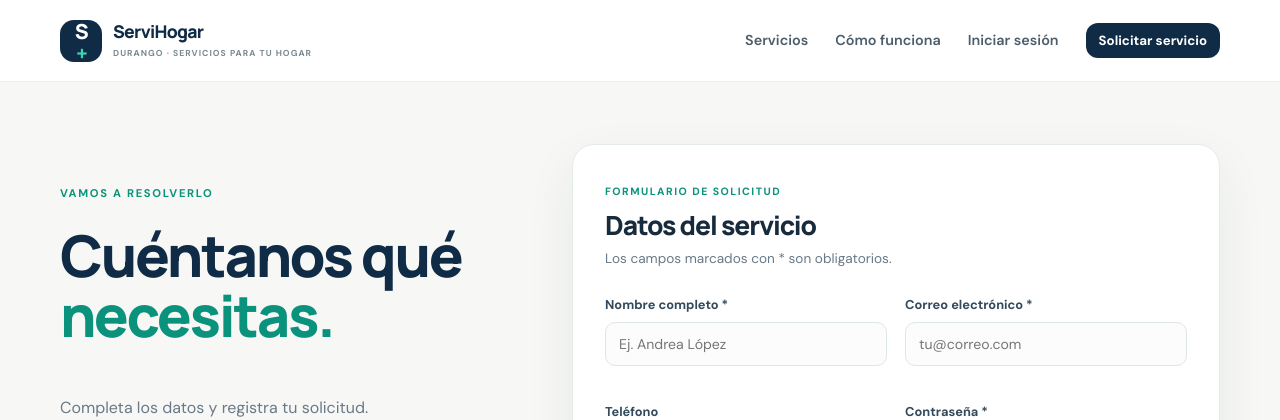
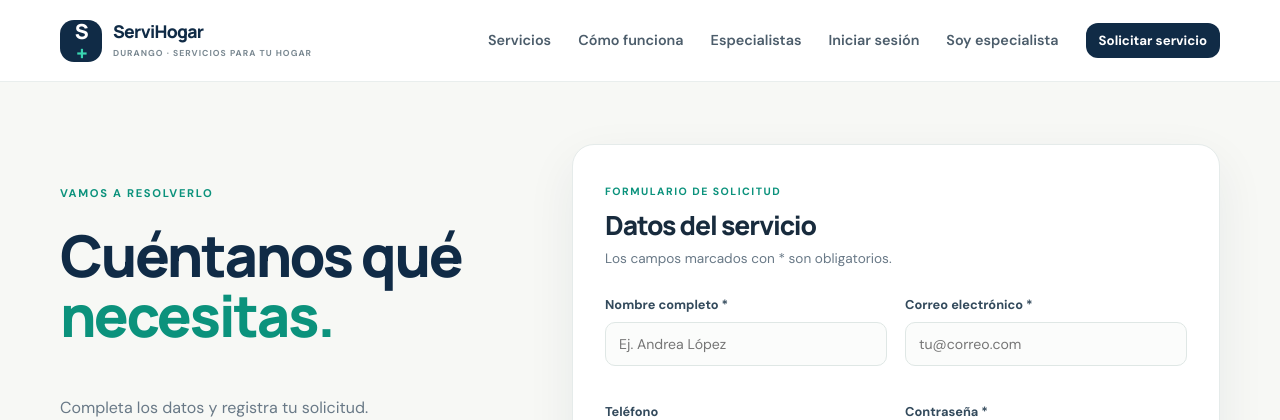
Before and after one commit to EdgarCastanon/Proyecto_ServiHogar, a Flask app: page /cotizar in a window 1280 px wide. Shown: the top 420 px of the page. Run offline with Flask 3, Linux system fonts and the light colour scheme.

Commit message:
Añade navegación de especialistas

```diff
--- a/templates/base.html
+++ b/templates/base.html
@@ -16,13 +16,14 @@
     <nav class="nav-links">
       <a href="{{ url_for('index') }}#servicios">Servicios</a>
       <a href="{{ url_for('index') }}#como-funciona">Cómo funciona</a>
+      <a href="{{ url_for('directorio_especialistas') }}">Especialistas</a>
       {% if current_user %}
         {% if current_user.role == 'cliente' %}<a href="{{ url_for('portal') }}">Mis solicitudes</a>{% endif %}
         {% if current_user.role == 'especialista' %}<a href="{{ url_for('especialista') }}">Panel especialista</a>{% endif %}
         {% if current_user.role in ['admin','gerente','analista'] %}<a href="{{ url_for('dashboard') }}">Dashboard</a>{% endif %}
         <span class="user-chip">{{ current_user.name.split(' ')[0] }}</span><a class="btn btn-outline btn-sm" href="{{ url_for('logout') }}">Salir</a>
       {% else %}
-        <a href="{{ url_for('login') }}">Iniciar sesión</a><a class="btn btn-primary btn-sm" href="{{ url_for('quote') }}">Solicitar servicio</a>
+        <a href="{{ url_for('login') }}">Iniciar sesión</a><a href="{{ url_for('registro_especialista') }}">Soy especialista</a><a class="btn btn-primary btn-sm" href="{{ url_for('quote') }}">Solicitar servicio</a>
       {% endif %}
     </nav>
   </div>
```
